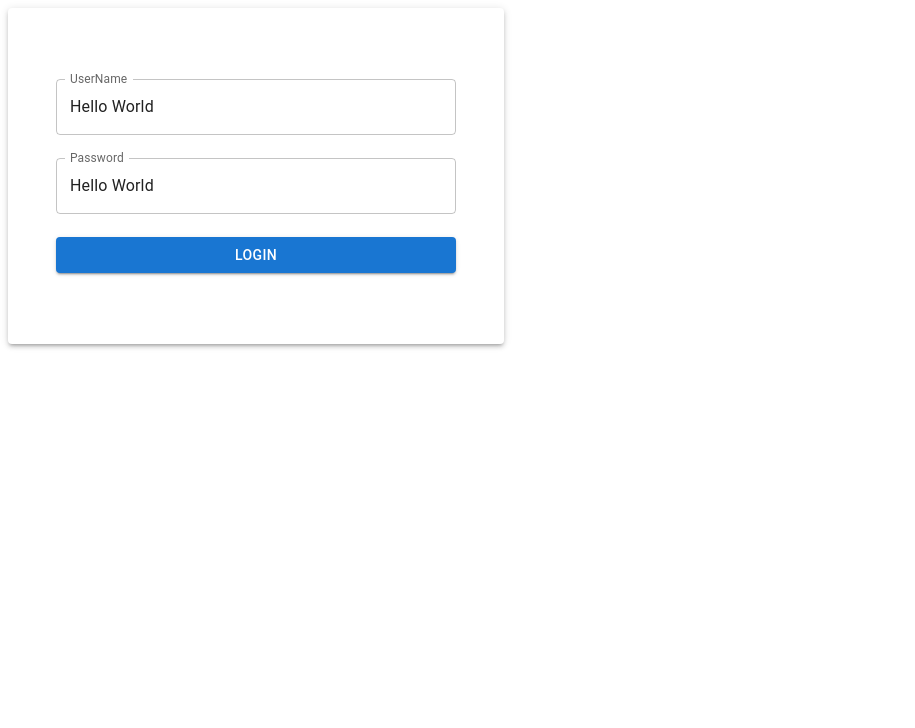
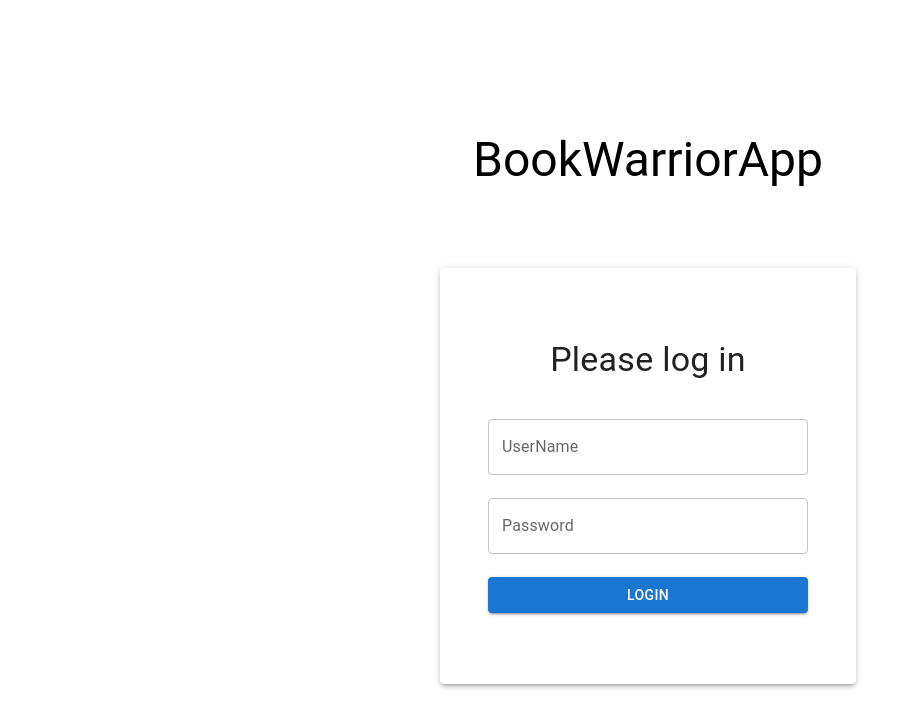
Before and after one commit to tompol1123581321/bookWarriorApp, a React (Create React App) app in the folder client/: page / in a window 1280 px wide. Shown: the top 728 px of the page, without its empty margins (0-915 px from the left). Built offline with nearby package versions, Linux system fonts and the light colour scheme.

Commit message:
login form data

```diff
--- a/client/src/components/Login/LoginForm.tsx
+++ b/client/src/components/Login/LoginForm.tsx
@@ -1,30 +1,53 @@
-import { Button, Paper, TextField } from "@mui/material";
+import { Button, Paper, TextField, Typography } from "@mui/material";
 import React from "react";
 import { useNavigate } from "react-router-dom";
 
 export const LoginForm = () => {
   const navigate = useNavigate();
+  const [formData, setFormData] = React.useState({
+    userName: "",
+    password: "",
+  });
+  const onChange: React.ChangeEventHandler<HTMLInputElement> = (e) => {
+    const key = e.target.id;
+    setFormData({ ...formData, [key]: e.target.value });
+  };
+  const onSubmit = React.useCallback(() => {
+    // post data and validate it
+    // if success
+    //  route to admin or visitor
+    navigate("/admin");
+  }, [formData]);
   return (
     <Paper
       elevation={3}
       component={"div"}
       sx={{
         padding: "3rem",
-        maxWidth: "25rem",
-        height: "15rem",
+        width: "20rem",
+        height: "20rem",
         display: "flex",
         flexDirection: "column",
         justifyContent: "space-evenly",
       }}
     >
-      <TextField id="userName" label="UserName" defaultValue="Hello World" />
-      <TextField id="password" label="Password" defaultValue="Hello World" />
-      <Button
-        variant="contained"
-        onClick={() => {
-          navigate("/admin");
-        }}
-      >
+      <Typography sx={{ mb: "1rem" }} variant={"h4"} align="center">
+        Please log in
+      </Typography>
+      <TextField
+        onChange={onChange}
+        value={formData.userName}
+        id="userName"
+        label="UserName"
+      />
+      <TextField
+        onChange={onChange}
+        value={formData.password}
+        type={"password"}
+        id="password"
+        label="Password"
+      />
+      <Button variant="contained" onClick={onSubmit}>
         Login
       </Button>
     </Paper>
--- a/client/src/components/Login/index.tsx
+++ b/client/src/components/Login/index.tsx
@@ -1,3 +1,4 @@
+import { Typography } from "@mui/material";
 import { Box } from "@mui/system";
 import React from "react";
 
@@ -5,7 +6,19 @@ import { LoginForm } from "./LoginForm";
 
 export const LoginPages = () => {
   return (
-    <Box>
+    <Box
+      sx={{
+        width: "100vw",
+        height: "100vh",
+        display: "flex",
+        justifyContent: "center",
+        alignItems: "center",
+        flexDirection: "column",
+      }}
+    >
+      <Typography marginBottom={"5rem"} variant="h3">
+        BookWarriorApp
+      </Typography>
       <LoginForm />
     </Box>
   );
```
